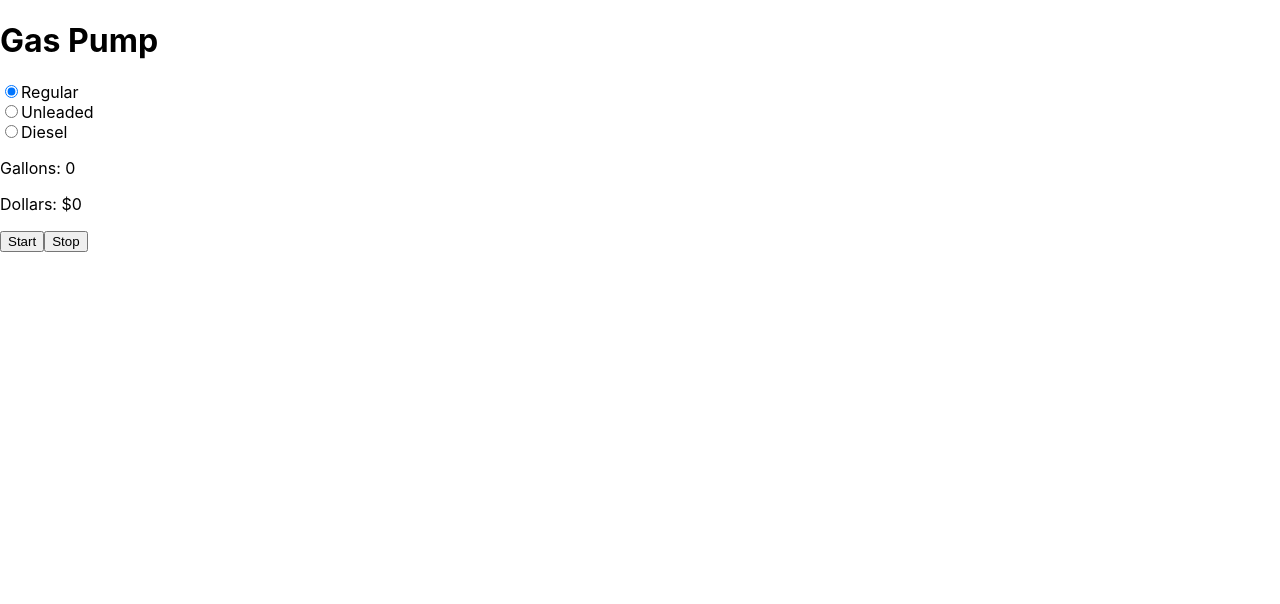
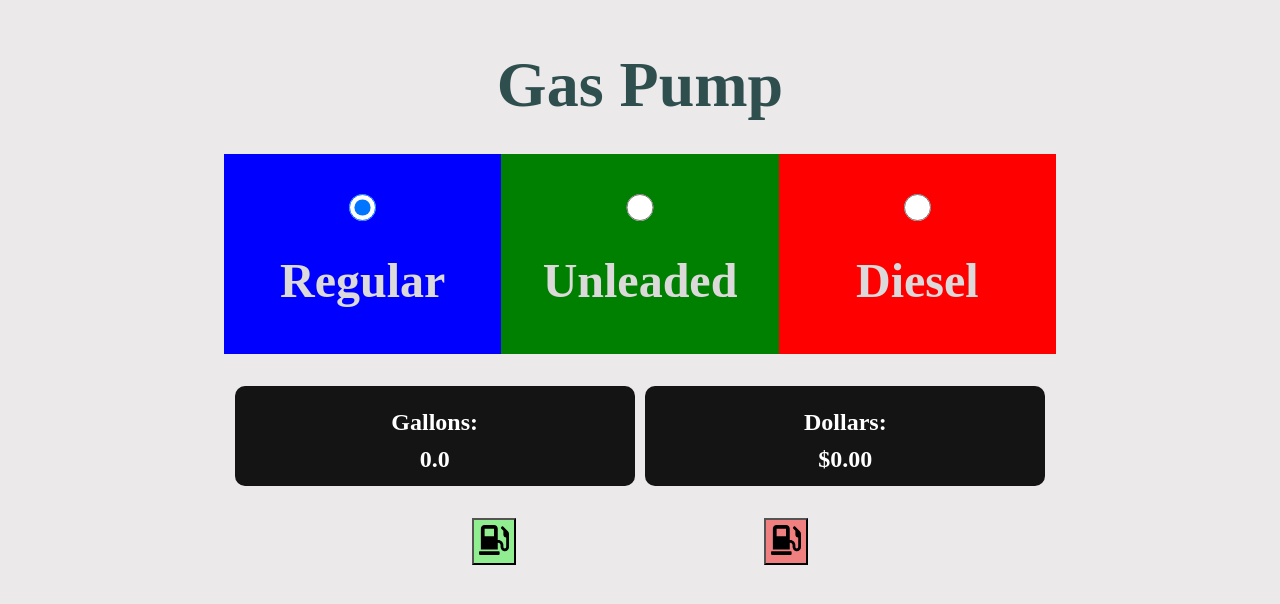
Before and after one commit to LisaTrevis/react-gas-pump, a React (Create React App) app: page / in a window 1280 px wide. Shown: the top 604 px of the page. Built offline with nearby package versions, Linux system fonts and the light colour scheme.

Commit message:
Added CSS

```diff
--- a/package.json
+++ b/package.json
@@ -8,6 +8,7 @@
     "@testing-library/user-event": "^12.1.10",
     "react": "^17.0.1",
     "react-dom": "^17.0.1",
+    "react-icons": "^4.1.0",
     "react-scripts": "4.0.2",
     "web-vitals": "^1.0.1"
   },
--- a/src/App.js
+++ b/src/App.js
@@ -1,44 +1,36 @@
-import React, { useState } from "react";
+import React, { useState, useEffect } from "react";
+import { FaGasPump } from "react-icons/fa";
 
-function App() {
-  // const [isGasPumping, setIsGasPumping] = useState(false);
+const App = () => {
   const [gallons, setGallons] = useState(0);
   const [dollars, setDollars] = useState(0);
   const [price, setPrice] = useState(2.99);
+  const [timeoutValue, setTimeoutValue] = useState();
+  const [isPumping, setIsPumping] = useState(false);
+
+  useEffect(() => {
+    if (isPumping) {
+      setTimeoutValue(setInterval(() => pumpGas(), 250));
+    } else {
+      clearInterval(timeoutValue);
+    }
+    return () => clearInterval(timeoutValue);
+  }, [isPumping]);
+
+  useEffect(() => {
+    setDollars(price * gallons);
+  }, [gallons]);
 
   const handleClick = (e) => {
     setPrice(parseFloat(e.target.value));
   };
 
-  // const handlePump = () => {
-  //   if (!isGasPumping) {
-  //     setInterval(pumpGas, 1000);
-  //     setIsGasPumping(true);
-  //   }
-  //   if (isGasPumping) {
-  //     clearInterval(pumpGas);
-  //     setIsGasPumping(false);
-  //   }
-  // };
-
-  const startGas = () => {
-    setInterval(pumpGas, 1000);
-  };
-
-  const stopGas = () => {
-    clearInterval(startGas);
-  };
-
-  const pumpGas = () => {
-    console.log("hello");
-    setGallons((gallons + 0.1).toFixed(1));
-    console.log(gallons);
-    setDollars((price * gallons).toFixed(2));
-    console.log(dollars);
+  const pumpGas = (gallons, price, dollars) => {
+    setGallons((prevGallons) => prevGallons + 0.1);
   };
 
   return (
-    <div>
+    <section>
       <h1>Gas Pump</h1>
       <div className="gas-prices">
         <div className="gas-type">
@@ -50,7 +42,9 @@ function App() {
             defaultChecked
             onClick={handleClick}
           />
+          <span className="label">
             <label htmlFor="regular">Regular</label>
+          </span>
         </div>
         <div className="gas-type">
           <input
@@ -60,7 +54,9 @@ function App() {
             value="3.49"
             onClick={handleClick}
           />
+          <span className="label">
             <label htmlFor="unleaded">Unleaded</label>
+          </span>
         </div>
         <div className="gas-type">
           <input
@@ -70,22 +66,39 @@ function App() {
             value="3.99"
             onClick={handleClick}
           />
+          <span className="label">
             <label htmlFor="diesel">Diesel</label>
+          </span>
         </div>
       </div>
       <div className="meters">
-        <p className="gallon-counter">Gallons: {gallons}</p>
-        <p className="dollar-counter">Dollars: ${dollars}</p>
+        <div className="gallon-counter">
+          <p>Gallons:</p>
+          <p>{gallons.toFixed(1)}</p>
         </div>
-      {/* <button type="button" className="btn" onClick={handlePump}>Start/Stop</button>*/}
-      <button type="button" className="btn" onClick={() => startGas()}>
-        Start
+        <div className="dollar-counter">
+          <p>Dollars:</p>
+          <p>${dollars.toFixed(2)}</p>
+        </div>
+      </div>
+      <div className="buttons">
+        <button
+          type="button"
+          className="btn btn-start"
+          onClick={() => setIsPumping(true)}
+        >
+          <FaGasPump className="icon" />
         </button>
-      <button type="button" className="btn" onClick={() => stopGas()}>
-        Stop
+        <button
+          type="button"
+          className="btn btn-stop"
+          onClick={() => setIsPumping(false)}
+        >
+          <FaGasPump className="icon" />
         </button>
       </div>
+    </section>
   );
-}
+};
 
 export default App;
--- a/src/index.css
+++ b/src/index.css
@@ -1,13 +1,139 @@
+/*
+===============
+Variables
+===============
+*/
+
+:root {
+  --clr-bg: rgb(235, 233, 233);
+}
+
+/*
+===============
+Global Styles
+===============
+*/
+
+* {
+  margin: 0;
+  padding: 0;
+  box-sizing: border-box;
+}
+
 body {
   margin: 0;
-  font-family: -apple-system, BlinkMacSystemFont, 'Segoe UI', 'Roboto', 'Oxygen',
-    'Ubuntu', 'Cantarell', 'Fira Sans', 'Droid Sans', 'Helvetica Neue',
-    sans-serif;
+  /* font-family: -apple-system, BlinkMacSystemFont, "Segoe UI", "Roboto", "Oxygen",
+    "Ubuntu", "Cantarell", "Fira Sans", "Droid Sans", "Helvetica Neue",
+    sans-serif; */
   -webkit-font-smoothing: antialiased;
   -moz-osx-font-smoothing: grayscale;
+  background: var(--clr-bg);
+  color: darkslategray;
 }
 
-code {
-  font-family: source-code-pro, Menlo, Monaco, Consolas, 'Courier New',
-    monospace;
+/*
+===============
+Project Styles
+===============
+*/
+
+section {
+  width: 65vw;
+  height: 100vh;
+  margin: 3rem auto;
 }
+
+h1 {
+  font-size: 4rem;
+  text-align: center;
+}
+
+.gas-prices {
+  margin-top: 2rem;
+  display: flex;
+  flex-direction: row;
+  justify-content: space-between;
+  align-items: center;
+}
+
+.gas-type {
+  background-color: pink;
+  display: flex;
+  flex-direction: column;
+  align-items: center;
+  width: 300px;
+  height: 200px;
+}
+
+.gas-type:nth-child(1) {
+  background-color: blue;
+}
+.gas-type:nth-child(2) {
+  background-color: green;
+}
+.gas-type:nth-child(3) {
+  background-color: red;
+}
+
+input[type="radio"] {
+  margin-top: 40px;
+  border: 0px;
+  width: 100%;
+  height: 2em;
+}
+
+label {
+  font-size: 3rem;
+  font-weight: bold;
+}
+
+.label {
+  margin-top: 2rem;
+  color: rgb(219, 217, 217);
+}
+
+.meters {
+  display: flex;
+  justify-content: space-evenly;
+  align-items: center;
+  margin-top: 2rem;
+}
+
+.gallon-counter,
+.dollar-counter {
+  background-color: rgb(20, 20, 20);
+  height: 100px;
+  width: 400px;
+  display: flex;
+  flex-direction: column;
+  justify-content: center;
+  align-items: center;
+  border-radius: 10px;
+}
+
+p {
+  margin-top: 10px;
+  font-size: 1.5rem;
+  font-weight: bold;
+  color: white;
+}
+
+.buttons {
+  margin-top: 2rem;
+  display: flex;
+  justify-content: space-evenly;
+}
+
+.btn-start {
+  background-color: lightgreen;
+}
+
+.btn-stop {
+  background-color: lightcoral;
+}
+
+.icon {
+  font-size: 2.5rem;
+  margin: auto;
+  padding: 5px;
+}
```
Also changed, not shown: 1 other file (tests, documents, lock files or other folders). Lines whose indentation alone changed are shown as unchanged.
